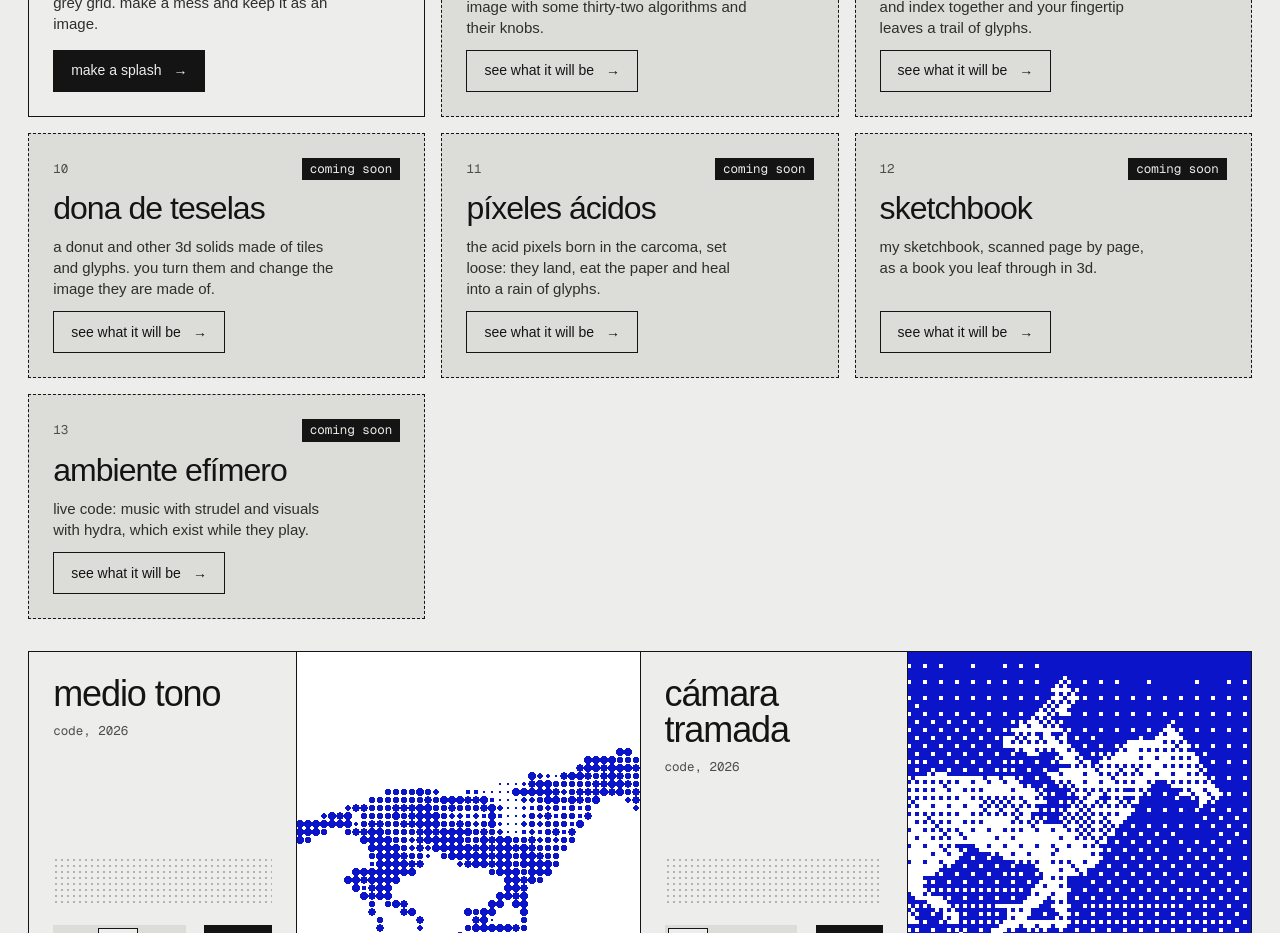
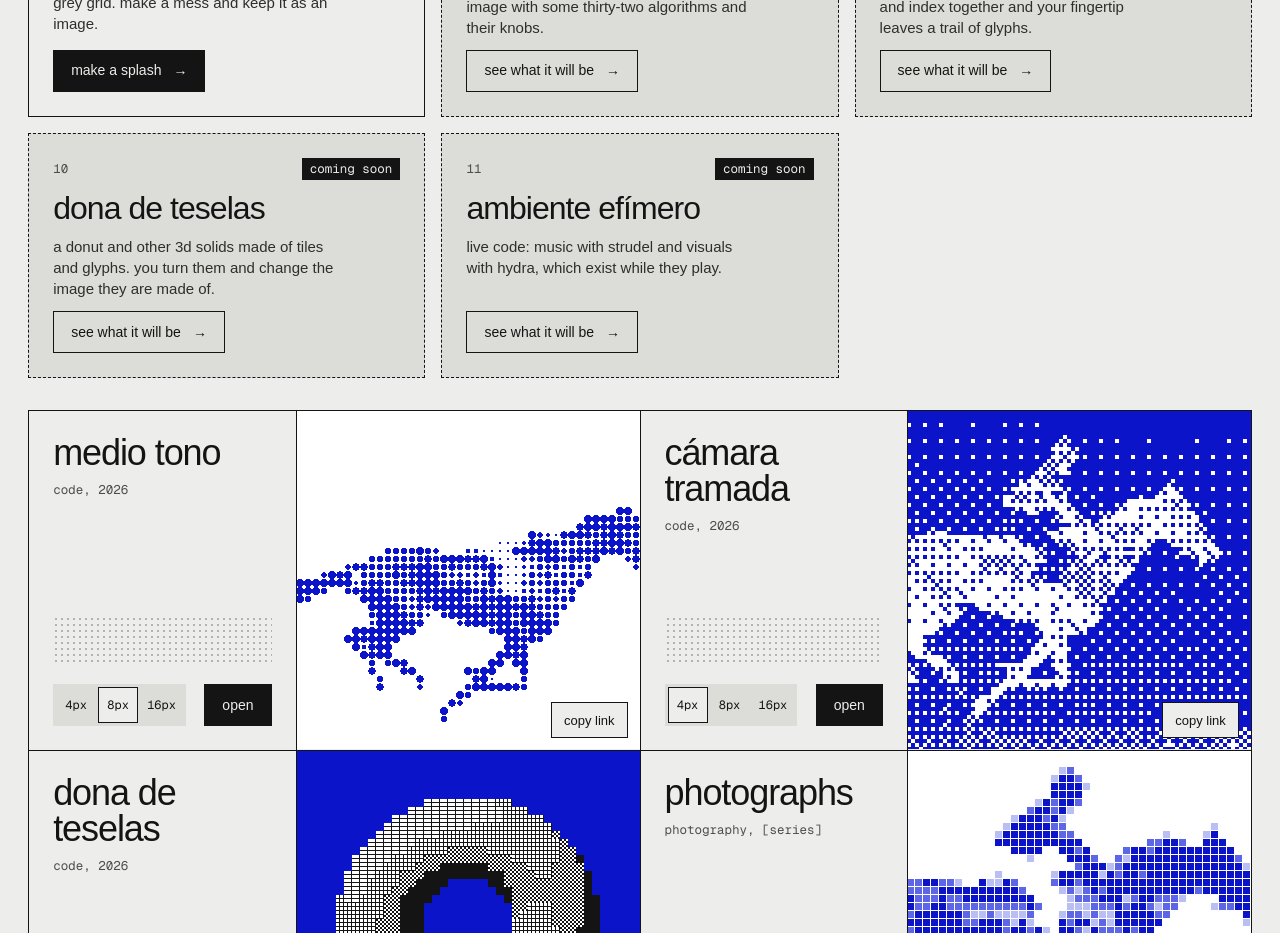
Before and after one commit to yuangtong/yuangtong.github.io, a Next.js app: page /en/lab in a window 1280 px wide. Shown: the part 900-1833 px from the top of the page. Built offline with nearby package versions, Linux system fonts and the light colour scheme; a web font is replaced by a local one.

Commit message:
Lab: drop the píxeles ácidos door; bitsplash is that piece
Agent: UI
Co-Authored-By: Claude Opus 5.5 <noreply@anthropic.com>
Claude-Session: https://claude.ai/code/session_01TD1WqbuteY6fYYjEXM8cFV

```diff
--- a/src/content/fixtures/en/home.ts
+++ b/src/content/fixtures/en/home.ts
@@ -92,10 +92,6 @@ export const labPage: LabPage = {
       points: ['it follows your hand with mediapipe, in your browser.', 'pinch to draw, open your hand to let go; the trail fades on its own.', 'your image never leaves your device.', 'without a camera, you draw with the cursor or a finger.'] },
     { id: 'dona', soon: true, title: 'dona de teselas', text: 'a donut and other 3d solids made of tiles and glyphs. you turn them and change the image they are made of.', cta: { label: 'see what it will be', href: '/lab/dona' },
       points: ['drag to turn it.', 'tiles: molinete, damero, contorno, puntos, tick, macizo and glyphs.', 'image, solid, cell, palette and speed.'] },
-    { id: 'acidos', soon: true, title: 'píxeles ácidos', text: 'the acid pixels born in the carcoma, set loose: they land, eat the paper and heal into a rain of glyphs.', cta: { label: 'see what it will be', href: '/lab/acidos' },
-      points: ['you steer them with the cursor or a finger.', 'palette, cell and how hungry they are.'] },
-    { id: 'sketchbook', soon: true, title: 'sketchbook', text: 'my sketchbook, scanned page by page, as a book you leaf through in 3d.', cta: { label: 'see what it will be', href: '/lab/sketchbook' },
-      points: ['the pages fanned like an accordion; drag to turn them.', 'drawings, collage and what i paste in it.', 'the pages are being chosen.'] },
     { id: 'efimero', soon: true, title: 'ambiente efímero', text: 'live code: music with strudel and visuals with hydra, which exist while they play.', cta: { label: 'see what it will be', href: '/lab/efimero' },
       points: ['music written live with strudel.', 'live visuals with hydra.', 'maybe my sets too.'] },
   ],
--- a/src/content/fixtures/es/home.ts
+++ b/src/content/fixtures/es/home.ts
@@ -92,10 +92,6 @@ export const labPage: LabPage = {
       points: ['sigue tu mano con mediapipe, en tu navegador.', 'pellizca para dibujar, abre la mano para soltar; la estela se apaga sola.', 'tu imagen no sale de tu dispositivo.', 'sin cámara, dibujas con el cursor o con el dedo.'] },
     { id: 'dona', soon: true, title: 'dona de teselas', text: 'una dona y otros sólidos en 3d hechos de teselas y glifos. los giras y cambias la imagen de la que están hechos.', cta: { label: 'ver qué será', href: '/lab/dona' },
       points: ['arrastra para girarla.', 'teselas: molinete, damero, contorno, puntos, tick, macizo y glifos.', 'imagen, sólido, celda, paleta y velocidad.'] },
-    { id: 'acidos', soon: true, title: 'píxeles ácidos', text: 'los píxeles ácidos que nacen en la carcoma, sueltos: caen, se comen el papel y se curan en lluvia de glifos.', cta: { label: 'ver qué será', href: '/lab/acidos' },
-      points: ['los guías con el cursor o con el dedo.', 'paleta, celda y cuánta hambre tienen.'] },
-    { id: 'sketchbook', soon: true, title: 'sketchbook', text: 'mi sketchbook, escaneado página por página, como un libro que hojeas en 3d.', cta: { label: 'ver qué será', href: '/lab/sketchbook' },
-      points: ['las páginas abiertas como acordeón; arrastra para pasarlas.', 'dibujos, collage y lo que pego en él.', 'las páginas se están eligiendo.'] },
     { id: 'efimero', soon: true, title: 'ambiente efímero', text: 'código en vivo: música con strudel y visuales con hydra, que existen mientras suenan.', cta: { label: 'ver qué será', href: '/lab/efimero' },
       points: ['música escrita en vivo con strudel.', 'visuales en vivo con hydra.', 'quizá también mis sets.'] },
   ],
```
Also changed, not shown: 2 other files (tests, documents, lock files or other folders).
